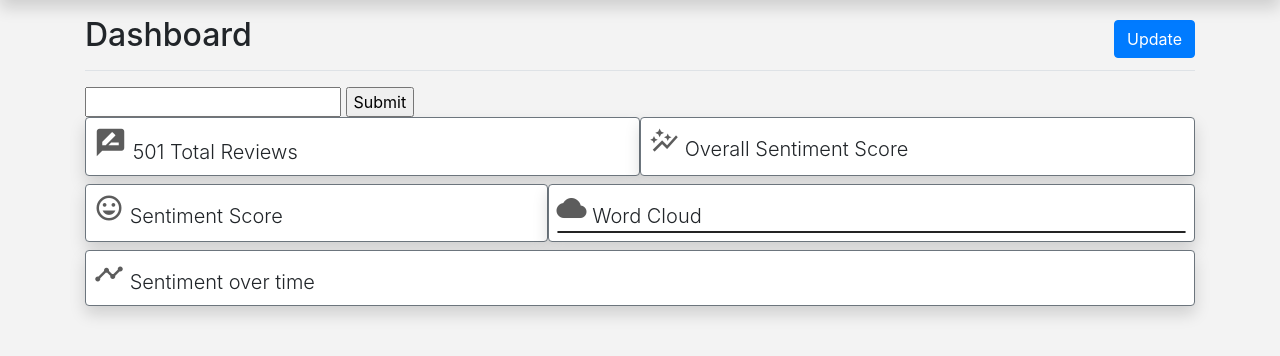
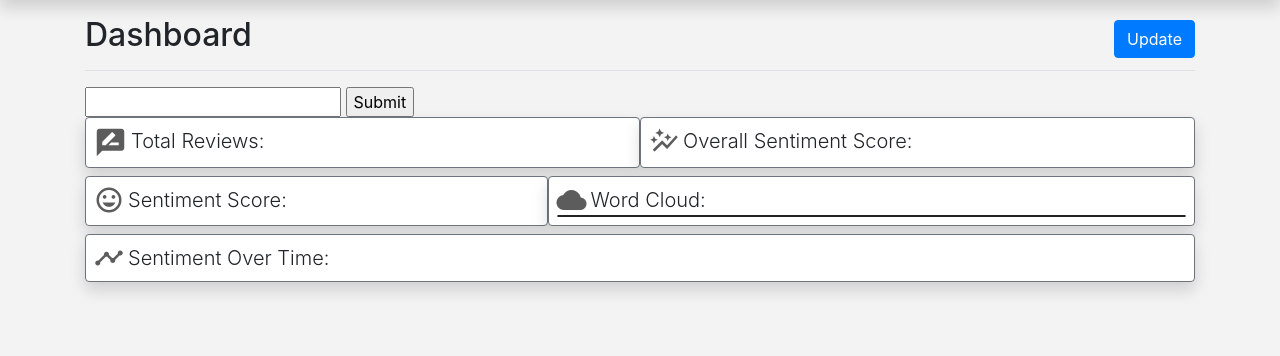
Before and after one commit to weichia2017/florescence, a PHP site: page /dashboard.php in a window 1280 px wide. Shown: the part 48-404 px from the top of the page. Run offline with PHP 8.4, Linux system fonts and the light colour scheme; some libraries are stand-ins or nearby versions.

Commit message:
Dashboard - Title fix
Set Titles to form up nicely beside all icons.

```diff
--- a/htdocs/dashboard.php
+++ b/htdocs/dashboard.php
@@ -119,19 +119,21 @@ if( isset($_GET['storeID']) ){
           <div class="col-xl-6 col-lg-6 col-md-6 col-sm-12 border border-secondary p-2 rounded mb-2 white-bg shadow">
             <div class="lead">
               <!-- <i style="color: rgb(92, 92, 92)" class="fas fa-user-edit fa-lg"></i> -->
-              <span style="font-size:33px; color: rgb(92, 92, 92)" class="material-icons">
+              <span style="font-size:33px; color: rgb(92, 92, 92)" class="material-icons float-left">
                 rate_review
               </span>
-              501 Total Reviews
+              <!-- Create a div where the total number of reviews will be -->
+              <div class="float-left ml-1" >Total Reviews:</div>
+              <div class="container float-left" id="totalNoOfReviewsContainer"></div>
             </div>
           </div>
 
           <div class="col-xl-6 col-lg-6 col-md-6 col-sm-12 border border-secondary p-2 rounded mb-2 white-bg shadow">
             <div class="lead">
-              <span style="font-size:30px; color: rgb(92, 92, 92)" class="material-icons">
+              <span style="font-size:30px; color: rgb(92, 92, 92)" class="material-icons float-left">
                 auto_graph
               </span>
-              Overall Sentiment Score
+              <div class="float-left ml-1" >Overall Sentiment Score:</div>
             </div>
           </div>
         </div>
@@ -139,24 +141,24 @@ if( isset($_GET['storeID']) ){
         <div class="row">
           <div class="col-lg-5 col-md-6 col-sm-12 border border-secondary p-2 rounded mb-2 white-bg shadow">
             <div class="lead">
-              <span style="font-size:30px; color: rgb(92, 92, 92)" class="material-icons">
+              <span style="font-size:30px; color: rgb(92, 92, 92)" class="material-icons float-left">
                 tag_faces
               </span>
-              Sentiment Score
+              <div class="float-left ml-1" >Sentiment Score:</div>
               <!-- Create a div where the sentimentScore will be -->
-              <div class="container" id="sentimentScoreContainer"></div>
+              <div class="container float-left" id="sentimentScoreContainer"></div>
             </div>
           </div>
           <div class="col-lg-7 col-md-6 col-sm-12 border border-secondary p-2 rounded mb-2 white-bg shadow">
             <div class="lead">
               <!-- <i style="color: rgb(92, 92, 92)" class="fas fa-cloud fa-lg"></i> -->
-              <span style="font-size:30px; color: rgb(92, 92, 92)" class="material-icons">
+              <span style="font-size:30px; color: rgb(92, 92, 92)" class="material-icons float-left">
                 cloud
               </span>
-              Word Cloud
+              <div class="float-left ml-1" >Word Cloud:</div>
             </div>
             <!-- Create a div where the wordcloud will be -->
-            <div class="container" id="wordCloudContainer"></div>
+            <div class="container float-left" id="wordCloudContainer"></div>
           </div>
         </div>
 
@@ -164,10 +166,10 @@ if( isset($_GET['storeID']) ){
           <div class="col border border-secondary p-2 rounded mb-2 white-bg shadow">
             <div class="lead">
               <!-- <i style="color: rgb(92, 92, 92)"  class="fas fa-hourglass-half fa-lg"></i> -->
-              <span style="font-size:30px; color: rgb(92, 92, 92)" class="material-icons">
+              <span style="font-size:30px; color: rgb(92, 92, 92)" class="material-icons float-left">
                 timeline
               </span>
-              Sentiment over time
+              <div class="float-left ml-1" >Sentiment Over Time:</div>
               <!-- <div class="col-12 border"></div> -->
               <!-- Jie Lin can put ur Div here -->
             </div>
@@ -201,9 +203,25 @@ if( isset($_GET['storeID']) ){
             });
         };
         // request.setRequestHeader('Authorization', 'Bearer ' + token)
-        // request.setRequestHeader("Content-type", "application/x-www-form-urlencoded");
+        request.setRequestHeader("Content-type", "application/JSON");
+        request.setRequestHeader( 'Access-Control-Allow-Origin', '*');
+        // request.withCredentials = false;
         request.send(values);
       });
+    }
+
+
+    async function getSentimentScore(){
+      let storeIDByUser = document.getElementById('getStoreID').value;
+      let shopID = (storeIDByUser == null) ? '1' : storeIDByUser;
+
+      var adjNounPairs = await makeRequest("http://35.175.55.18:5000/reviews/" + shopID, "GET", "");
+      let response     = JSON.parse(adjNounPairs).data;
+
+      // Total Reviews Number
+      document.getElementById("totalNoOfReviewsContainer").textContent = response.length ;
+
+      prepareSentimentDonut(response);
     }
   </script>
 
--- a/htdocs/scripts/sentimentScoreDonut.js
+++ b/htdocs/scripts/sentimentScoreDonut.js
@@ -1,12 +1,7 @@
-async function getSentimentScore(){
-  let storeIDByUser = document.getElementById('getStoreID').value;
-  let shopID = (storeIDByUser == null) ? '1' : storeIDByUser;
-  var adjNounPairs = await makeRequest("http://35.175.55.18:5000/reviews/" + shopID, "GET", "");
-  let response     = JSON.parse(adjNounPairs).data;
+let sentimentDataForWordCloud = [];
 
+function prepareSentimentDonut(response){
   console.log(response);
-
-  let preparedData = [];
   let pos          = [];
   let neg          = [];
   let neu          = [];
@@ -42,14 +37,14 @@ async function getSentimentScore(){
                   {label  : neutralLabelPercent.toFixed(2) + '% Neutral',
                   value: preparedData[0].Neu.length})
 
-  console.log(preparedData[0].Pos);
+  // console.log(preparedData[0].Pos);
 
   drawSentimentDonut(donutData);
 }
 
 
 function color(key){
-  console.log(key)
+  // console.log(key)
   if(key.includes("Positive"))
     return "#79a925";
   else if(key.includes("Negative")){
@@ -110,7 +105,7 @@ function drawSentimentDonut(){
       .append('g')
         .attr('transform', `translate(${margin.left},${margin.top})`);
 
-
+      let increaseOuterRadiusBy = 8;
       svg.append('g')
         .attr('class', 'arc')
         .attr('transform', `translate(${width/2},${height/2})`)
@@ -122,7 +117,7 @@ function drawSentimentDonut(){
         .attr('d', arc)
         .style('fill', d => color(d.data.label))
         .on("click", function(d) {click(this, d,outerRadius, 150)})
-        .on("mouseover", function(d) {mouseover(this,d, outerRadius + 5, 0)})
+        .on("mouseover", function(d) {mouseover(this,d, outerRadius + increaseOuterRadiusBy, 0)})
         .on("mouseout", function(d) {mouseout(this,d, outerRadius, 150)});
 
       function mouseover(self,d,outerRadius, delay){
@@ -154,7 +149,7 @@ function drawSentimentDonut(){
       function click(self,d,outerRadius, delay){
           d.isClicked = d.isClicked ? false : true;
 
-          console.log(valuesClicked);
+          // console.log(valuesClicked);
           if(!valuesClicked.includes(d.data.label.split(" ")[1])){
             valuesClicked.push(d.data.label.split(" ")[1]);
           }else{
@@ -163,6 +158,7 @@ function drawSentimentDonut(){
               valuesClicked.splice(index, 1);
             }
           }
+
           console.log(valuesClicked);
 
           if(!d.isClicked || d.isClicked == undefined){
@@ -180,11 +176,10 @@ function drawSentimentDonut(){
             .transition()
             .delay(delay)
             .attrTween("d", function(d) {
-              var i = d3.interpolate(d.outerRadius, outerRadius+5);
+              var i = d3.interpolate(d.outerRadius, outerRadius+increaseOuterRadiusBy );
               return function(t) { d.outerRadius = i(t); return arc(d); };
             });
           }
-
       }
 
       const legend = svg.append('g')
@@ -206,7 +201,7 @@ function drawSentimentDonut(){
 
       lg.append('text')
         .style('font-family', 'Georgia')
-        .style('font-size', '13px')
+        .style('font-size', '15px')
         .attr('x', 23)
         .attr('y', 15)
         .text(d => d.label);
```
